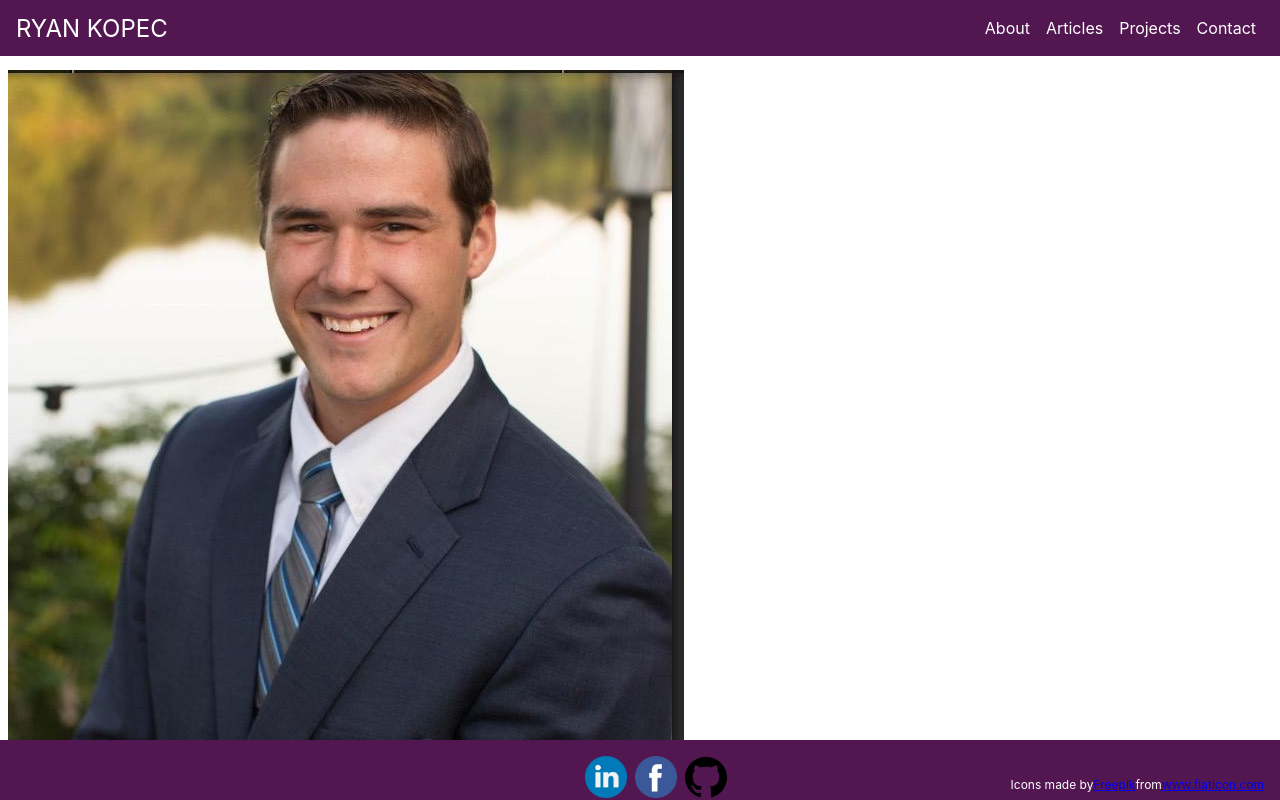
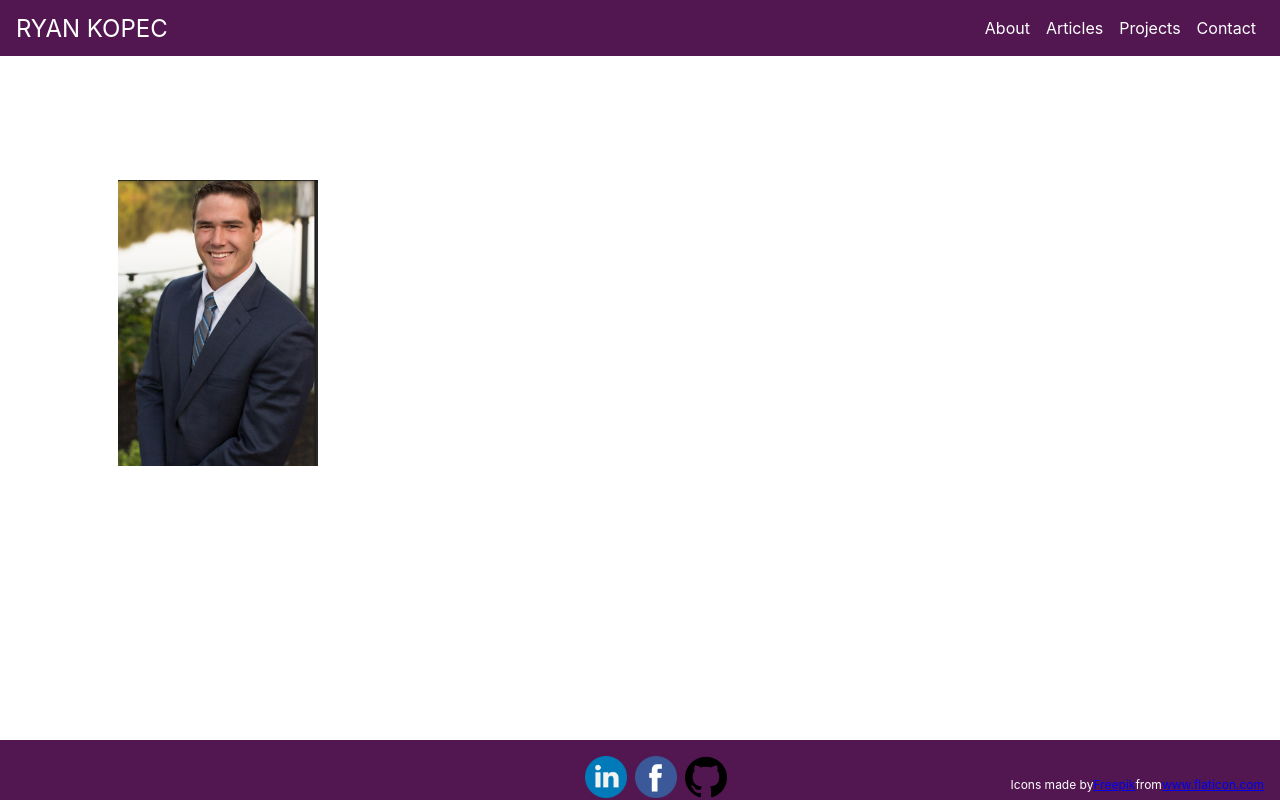
Before and after one commit to rkopec91/portfolio, a React (Create React App) app: page / in a window 1280 px wide. Shown: the top 800 px of the page. Built offline with nearby package versions, Linux system fonts and the light colour scheme.

Commit message:
Fix portfolio image and add Main.css

```diff
--- a/src/App.css
+++ b/src/App.css
@@ -1,6 +1,6 @@
 .App {
   text-align: center;
-  margin-top: '70px';
+  margin-top: '1000px';
 }
 
 .App-logo {
--- /dev/null
+++ b/src/Components/Main/Main.css
@@ -0,0 +1,5 @@
+.port-image {
+    width: 200px;
+    height: auto;
+    padding: 50px;
+}
--- a/src/Components/Main/Main.js
+++ b/src/Components/Main/Main.js
@@ -1,9 +1,9 @@
-import React from "react"
-import logo from './44616.jpg';
+import React from "react";
+import './Main.css';
 const Main = (props) => {
   return (
     <div>
-      <img src={logo} className="me-image" alt="The profile pic" />
+      <img src='44616.jpg' className="port-image" alt="The profile pic" />
     </div>
   )
 }
--- a/src/index.css
+++ b/src/index.css
@@ -4,7 +4,7 @@ html {
 
 body {
   margin-top: 70px;
-  padding: 0;
+  padding: 60px;
   height: 100%;
   font-family: -apple-system, BlinkMacSystemFont, 'Segoe UI', 'Roboto', 'Oxygen',
     'Ubuntu', 'Cantarell', 'Fira Sans', 'Droid Sans', 'Helvetica Neue',
```
Also changed, not shown: src/Components/Main/44616.jpg (deleted).
